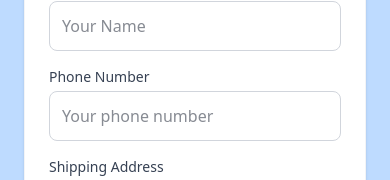
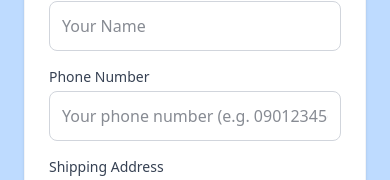
Before and after one commit to ThanhDuy1qa/Mini-E-Commerce-Product-Recommendation-Platform, a Next.js app in the folder frontend/: page /checkout in a window 390 px wide. Shown: the part 193-373 px from the top of the page. Built offline with nearby package versions, Linux system fonts and the light colour scheme.

Commit message:
The phone number constraint is now more visible on the checkout form.

```diff
--- a/frontend/src/app/checkout/page.tsx
+++ b/frontend/src/app/checkout/page.tsx
@@ -16,6 +16,9 @@ function CheckoutForm() {
     address: '',
     paymentMethod: 'COD',
   });
+
+  // 1. State lưu thông báo lỗi cho Số điện thoại
+  const [phoneError, setPhoneError] = useState('');
 
   // 1. Lấy danh sách ID sản phẩm được tick chọn từ URL parameter
   const selectedParam = searchParams.get('selected');
@@ -36,7 +39,27 @@ function CheckoutForm() {
   }, 0);
 
   const handleInputChange = (e: React.ChangeEvent<HTMLInputElement | HTMLSelectElement>) => {
-    setFormData({ ...formData, [e.target.name]: e.target.value });
+    const { name, value } = e.target;
+    setFormData({ ...formData, [name]: value });
+
+    // Xóa cảnh báo lỗi khi người dùng bắt đầu nhập lại
+    if (name === 'phone' && phoneError) {
+      setPhoneError('');
+    }
+  };
+
+  // 2. Hàm kiểm tra SĐT khi người dùng rời khỏi ô nhập (onBlur)
+  const validatePhone = () => {
+    const phone = formData.phone.trim();
+    const phoneRegex = /^0\d{9}$/;
+
+    if (phone && !phoneRegex.test(phone)) {
+      setPhoneError('Phone number must be exactly 10 digits starting with 0 (e.g., 0901234567).');
+      return false;
+    }
+
+    setPhoneError('');
+    return true;
   };
 
   const handleSubmitOrder = async (e: React.FormEvent) => {
@@ -54,15 +77,13 @@ function CheckoutForm() {
       return;
     }
 
+    // Validate lại số điện thoại trước khi submit
+    if (!validatePhone()) {
+      return;
+    }
+
     const phone = formData.phone.trim();
     const shippingAddress = formData.address.trim();
-
-    // Validate số điện thoại 10 chữ số
-    const phoneRegex = /^0\d{9}$/;
-    if (!phoneRegex.test(phone)) {
-      alert('Please enter a valid 10-digit phone number (e.g., 0901234567)!');
-      return;
-    }
 
     if (!shippingAddress) {
       alert('Please enter shipping address!');
@@ -72,7 +93,6 @@ function CheckoutForm() {
     setSubmitting(true);
 
     try {
-      // Chuẩn hóa danh sách sản phẩm gửi lên Backend
       const formattedItems = displayItems.map((item) => ({
         product: item._id || item.asin,
         name: item.title || 'Product',
@@ -102,7 +122,6 @@ function CheckoutForm() {
       const data = await res.json();
 
       if (res.ok && data.success) {
-        // Nếu mua toàn bộ giỏ hàng -> xóa hết; nếu mua một phần -> chỉ xóa sản phẩm đã mua
         if (displayItems.length === cart.length) {
           await clearCart();
         } else if (typeof removeFromCart === 'function') {
@@ -144,6 +163,7 @@ function CheckoutForm() {
             />
           </div>
 
+          {/* Ô nhập Phone Number có kiểm tra onBlur */}
           <div>
             <label className="block text-sm font-medium text-gray-700 mb-1">Phone Number</label>
             <input
@@ -152,9 +172,20 @@ function CheckoutForm() {
               required
               value={formData.phone}
               onChange={handleInputChange}
-              placeholder="Your phone number"
-              className="w-full border border-gray-300 p-3 rounded-lg focus:ring-2 focus:ring-emerald-500 outline-none"
+              onBlur={validatePhone}
+              placeholder="Your phone number (e.g. 0901234567)"
+              className={`w-full border p-3 rounded-lg outline-none transition ${
+                phoneError
+                  ? 'border-red-500 focus:ring-2 focus:ring-red-500 bg-red-50/20'
+                  : 'border-gray-300 focus:ring-2 focus:ring-emerald-500'
+              }`}
             />
+            {/* Dòng chữ báo lỗi đỏ trực tiếp bên dưới */}
+            {phoneError && (
+              <p className="text-red-500 text-xs font-bold mt-1.5 flex items-center gap-1">
+                ⚠️ {phoneError}
+              </p>
+            )}
           </div>
 
           <div>
@@ -185,7 +216,7 @@ function CheckoutForm() {
 
           <button
             type="submit"
-            disabled={submitting || displayItems.length === 0}
+            disabled={submitting || displayItems.length === 0 || !!phoneError}
             className="w-full bg-emerald-600 hover:bg-emerald-700 text-white font-bold py-3.5 rounded-xl transition duration-200 mt-6 disabled:opacity-50 cursor-pointer"
           >
             {submitting ? 'Processing...' : `Place Order ($${subtotal.toFixed(2)})`}
@@ -243,7 +274,6 @@ function CheckoutForm() {
   );
 }
 
-// Bọc Component bằng Suspense để tránh lỗi Render SSR khi dùng useSearchParams trong Next.js App Router
 export default function CheckoutPage() {
   return (
     <Suspense
```
